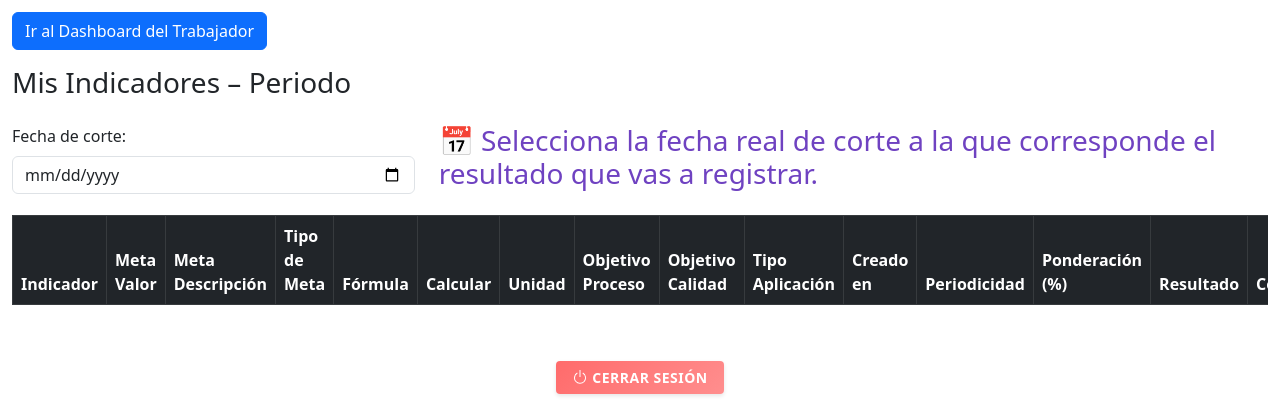
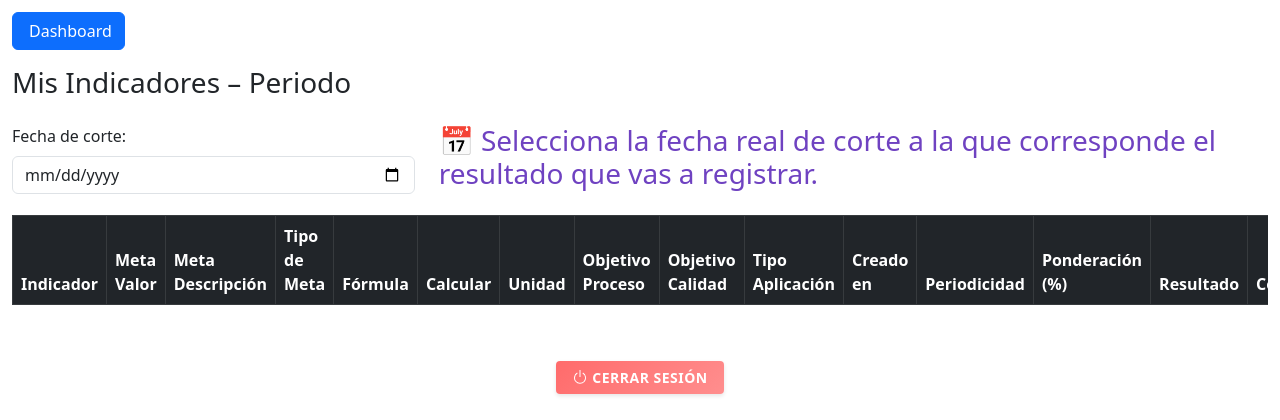
Before and after one commit to edielestudiante2023/kpi, a CodeIgniter 4 app: the page made by app/Views/trabajador/mis_indicadores.php in a window 1280 px wide. Shown: the part 129-549 px from the top of the page. Run offline with PHP 8.4 and a stand-in for CodeIgniter, Linux system fonts and the light colour scheme; the template is opened without the code that fills it, so the values that code supplies are empty; some libraries are stand-ins or nearby versions.

Commit message:
botones dashboard

```diff
--- a/app/Views/jefatura/historiallosindicadoresdemiequipo.php
+++ b/app/Views/jefatura/historiallosindicadoresdemiequipo.php
@@ -270,7 +270,10 @@
     <?php endif; ?>
 
     <div class="mt-4">
-      <a href="<?= base_url('jefatura/jefaturadashboard') ?>" class="btn btn-secondary">
+      <a href="<?= base_url('jefatura/jefaturadashboard') ?>" class="btn btn-primary">
+        <i class="bi bi-house-door me-1"></i>Dashboard
+      </a>
+      <a href="<?= base_url('jefatura/jefaturadashboard') ?>" class="btn btn-secondary ms-2">
         &larr; Volver al Dashboard
       </a>
     </div>
--- a/app/Views/jefatura/losindicadoresdemiequipo.php
+++ b/app/Views/jefatura/losindicadoresdemiequipo.php
@@ -186,7 +186,10 @@
     </form>
 
     <div class="mt-4">
-      <a href="<?= base_url('jefatura/jefaturadashboard') ?>" class="btn btn-secondary">&larr; Volver</a>
+      <a href="<?= base_url('jefatura/jefaturadashboard') ?>" class="btn btn-primary">
+        <i class="bi bi-house-door me-1"></i>Dashboard
+      </a>
+      <a href="<?= base_url('jefatura/jefaturadashboard') ?>" class="btn btn-secondary ms-2">&larr; Volver</a>
       <a href="<?= base_url('jefatura/historiallosindicadoresdemiequipo') ?>" class="btn btn-warning ms-2">Historial</a>
     </div>
   </div>
--- a/app/Views/jefatura/misindicadorescomojefe.php
+++ b/app/Views/jefatura/misindicadorescomojefe.php
@@ -164,6 +164,12 @@
           </tbody>
         </table>
       </div>
+
+      <div class="mt-4">
+        <a href="<?= base_url('jefatura/jefaturadashboard') ?>" class="btn btn-primary">
+          <i class="bi bi-house-door me-1"></i>Dashboard
+        </a>
+      </div>
     </form>
   </div>
 
--- a/app/Views/trabajador/mis_indicadores.php
+++ b/app/Views/trabajador/mis_indicadores.php
@@ -31,10 +31,11 @@
     <?= $this->include('partials/nav') ?>
 
     <div class="container-fluid py-4">
-        <a href="<?= base_url('trabajador/dashboard') ?>"
-            class="btn btn-primary mb-3">
-            Ir al Dashboard del Trabajador
-        </a>
+        <div class="mb-3">
+            <a href="<?= base_url('trabajador/trabajadordashboard') ?>" class="btn btn-primary">
+                <i class="bi bi-house-door me-1"></i>Dashboard
+            </a>
+        </div>
 
         <h1 class="h3 mb-4">Mis Indicadores – Periodo <?= esc($periodo) ?></h1>
 
```
Also changed, not shown: app/Views/jefatura/historialmisindicadoresfeje.php (+8 -2 lines), app/Views/trabajador/historial_resultados.php (+8 -2 lines), 1 other file.
